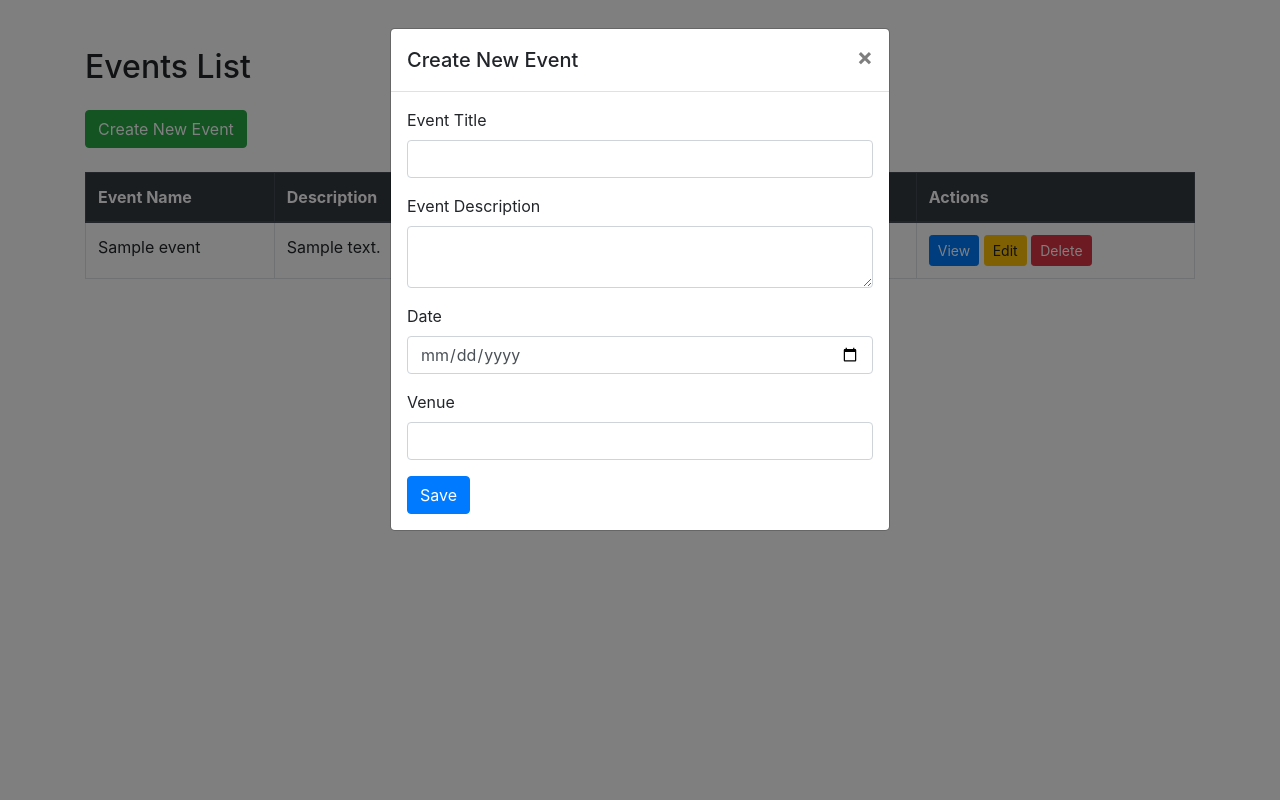
After one commit to Irfan-Chowdhury/event-management-system, a PHP site: template src/Views/events/index.php in a window 1280 px wide, after a click on "Create New Event". The commit adds this page. Run offline with PHP 8.4, Linux system fonts and the light colour scheme; the template is opened without the code that fills it: most values are stand-ins (such as "Sample title", 1, 10 or a date in 2020); some libraries are stand-ins or nearby versions.

Commit message:
Display Event and Store

```diff
--- a/src/Controllers/HomeController.php
+++ b/src/Controllers/HomeController.php
@@ -34,7 +34,6 @@ class HomeController extends Controller
 
     public function store()
     {
-
         try {
 
             $this->orderService->validation($_POST);
--- a/src/Routes/index.php
+++ b/src/Routes/index.php
@@ -2,6 +2,7 @@
 
 use App\Controllers\HomeController;
 use App\Controllers\AuthController;
+use App\Controllers\EventController;
 use App\Router;
 
 $router = new Router();
@@ -12,6 +13,11 @@ $router->post('/registration', AuthController::class, 'registration');
 $router->get('/login', AuthController::class, 'loginForm');
 $router->post('/login', AuthController::class, 'login');
 
+
+$router->get('/events', EventController::class, 'index');
+$router->post('/events/store', EventController::class, 'store');
+
+
 $router->get('/', HomeController::class, 'index');
 $router->get('/create', HomeController::class, 'create');
 $router->post('/store', HomeController::class, 'store');
--- a/src/Traits/CommonValidationTrait.php
+++ b/src/Traits/CommonValidationTrait.php
@@ -50,6 +50,4 @@ trait CommonValidationTrait
         }
     }
 
-
-
 }
--- /dev/null
+++ b/src/Views/events/index.php
@@ -0,0 +1,146 @@
+<!DOCTYPE html>
+<html lang="en">
+
+<head>
+    <meta charset="UTF-8">
+    <meta name="viewport" content="width=device-width, initial-scale=1.0">
+    <title>Event Management System</title>
+    <link rel="stylesheet" href="https://stackpath.bootstrapcdn.com/bootstrap/4.5.2/css/bootstrap.min.css">
+    <link rel="stylesheet" href="https://cdn.jsdelivr.net/npm/sweetalert2@11/dist/sweetalert2.min.css">
+</head>
+
+<body>
+    <div class="container mt-5">
+        <h2 class="mb-4">Events List</h2>
+        <!-- Button to trigger modal -->
+        <button type="button" class="btn btn-success mb-4" data-toggle="modal" data-target="#createEventModal">
+            Create New Event
+        </button>
+        <table class="table table-bordered">
+            <thead class="thead-dark">
+                <tr>
+                    <!-- <th scope="col">#</th> -->
+                    <th scope="col">Event Name</th>
+                    <th scope="col">Description</th>
+                    <th scope="col">Date</th>
+                    <th scope="col">Venue</th>
+                    <th scope="col">Actions</th>
+                </tr>
+            </thead>
+            <tbody>
+                <?php foreach ($getEvents as $event): ?>
+                    <tr>
+                        <!-- <th scope="row"><?php echo $event['id']; ?></th> -->
+                        <td><?php echo $event['title']; ?></td>
+                        <td><?php echo $event['description']; ?></td>
+                        <td><?php echo $event['date']; ?></td>
+                        <td><?php echo $event['venue']; ?></td>
+                        <td>
+                            <a href="#" class="btn btn-primary btn-sm">View</a>
+                            <a href="#" class="btn btn-warning btn-sm">Edit</a>
+                            <a href="#" class="btn btn-danger btn-sm">Delete</a>
+                        </td>
+                    </tr>
+                <?php endforeach; ?>
+            </tbody>
+        </table>
+    </div>
+
+    <!-- Create Event Modal -->
+    <div class="modal fade" id="createEventModal" tabindex="-1" aria-labelledby="createEventModalLabel" aria-hidden="true">
+        <div class="modal-dialog">
+            <div class="modal-content">
+                <div class="modal-header">
+                    <h5 class="modal-title" id="createEventModalLabel">Create New Event</h5>
+                    <button type="button" class="close" data-dismiss="modal" aria-label="Close">
+                        <span aria-hidden="true">&times;</span>
+                    </button>
+                </div>
+                <div class="modal-body">
+                    <form id="createEventForm" action="/events/store" method="POST">
+                        <div class="form-group">
+                            <label>Event Title</label>
+                            <input type="text" class="form-control" name="title">
+                        </div>
+                        <div class="form-group">
+                            <label>Event Description</label>
+                            <textarea name="description" cols="3" class="form-control" name="description"></textarea>
+                        </div>
+                        <div class="form-group">
+                            <label>Date</label>
+                            <input type="date" class="form-control" name="date">
+                        </div>
+                        <div class="form-group">
+                            <label>Venue</label>
+                            <input type="text" class="form-control" name="venue">
+                        </div>
+                        <button type="submit" id="submitButton" class="btn btn-primary">Save</button>
+                    </form>
+                </div>
+            </div>
+        </div>
+    </div>
+
+    <script src="https://code.jquery.com/jquery-3.6.4.min.js"></script>
+    <script src="https://cdn.jsdelivr.net/npm/@popperjs/core@2.5.4/dist/umd/popper.min.js"></script>
+    <script src="https://stackpath.bootstrapcdn.com/bootstrap/4.5.2/js/bootstrap.min.js"></script>
+    <script src="https://cdn.jsdelivr.net/npm/sweetalert2@11/dist/sweetalert2.min.js"></script>
+
+    <script>
+        $(document).ready(function() {
+            $("#createEventForm").on("submit", function(e) {
+                e.preventDefault();
+                $('#submitButton').text('Saving...');
+
+                $.ajax({
+                    url: "/events/store",
+                    type: "POST",
+                    data: new FormData(this),
+                    contentType: false,
+                    cache: false,
+                    processData: false,
+                    success: function(response) {
+                        console.log(response);
+
+                        const Toast = Swal.mixin({
+                            toast: true,
+                            position: 'top-end',
+                            showConfirmButton: false,
+                            timer: 3000,
+                            timerProgressBar: true,
+                            didOpen: (toast) => {
+                            toast.addEventListener('mouseenter', Swal.stopTimer)
+                            toast.addEventListener('mouseleave', Swal.resumeTimer)
+                            }
+                        })
+                        Toast.fire({
+                            icon: 'success',
+                            title: response.message
+                        });
+                        $('#createEventModal').modal('hide');
+                        $('#submitButton').text('Save');
+                        $('#createEventForm')[0].reset();
+                    },
+                    error: function(response, status, error) {
+                        console.log(response);
+                        let message;
+                        if (response.status==500) {
+                            errorMessage = response.statusText;
+                        }else {
+                            errorMessage = response.responseJSON.error.charAt(0).toUpperCase() + response.responseJSON.error.slice(1);
+                        }
+                        Swal.fire({
+                            icon: 'error',
+                            title: 'Error',
+                            html: '<p class="text-danger">' + errorMessage + '</p>'
+                        });
+                        $('#submitButton').text('Save');
+                    }
+                });
+            });
+        });
+    </script>
+
+</body>
+
+</html>
```
Also changed, not shown: src/Controllers/EventController.php (added, +60 -0 lines), src/Models/Event.php (added, +13 -0 lines), src/Services/AuthService.php (+1 -11 lines), src/Services/EventService.php (added, +62 -0 lines), src/Validation/Event/EventStoreRequest.php (added, +44 -0 lines), src/Validation/ValidationManager.php (+8 -0 lines), src/Validation/Event/UpdateFormRequest.php (added).
